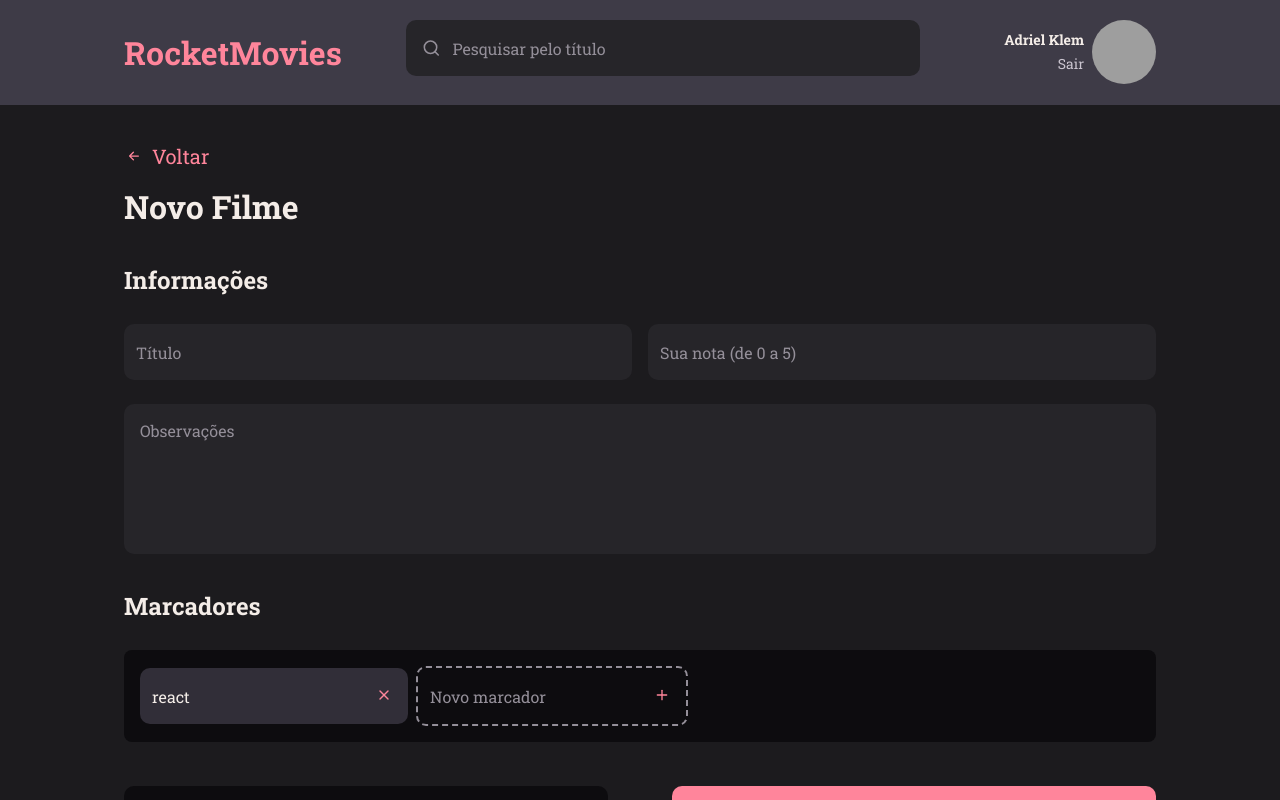
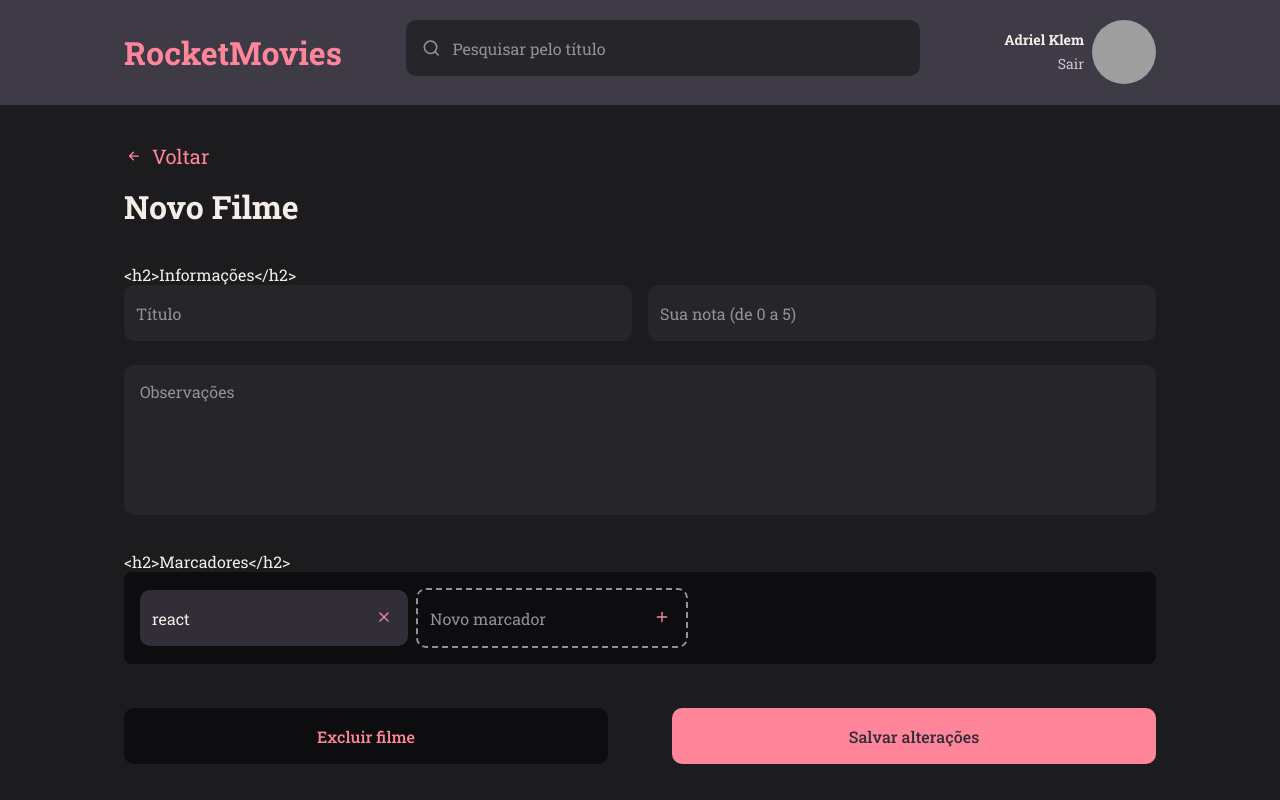
Before and after one commit to AdrielKlem/Desafio-ReactMovie, a React (Vite) app: page /new in a window 1280 px wide. Built offline with nearby package versions, Linux system fonts and the light colour scheme; grey boxes are pictures that could not be loaded.

Commit message:
update Section config g

```diff
--- a/src/components/Section/index.jsx
+++ b/src/components/Section/index.jsx
@@ -1,9 +1,16 @@
 import { Container } from "./styles"
 
 export function Section({ title, children }) {
+    if (title) {
+        title = `<h2>${title}</h2>`
+    } else {
+        title = ''
+    }
+
+
     return (
         <Container>
-            <h2>{title}</h2>
+            {title}
             { children }
         </Container>
     )
```
